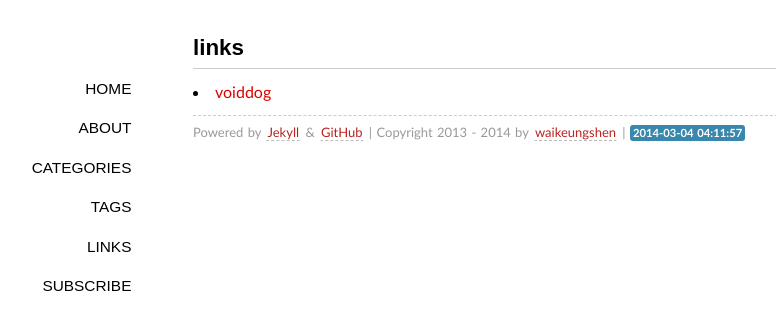
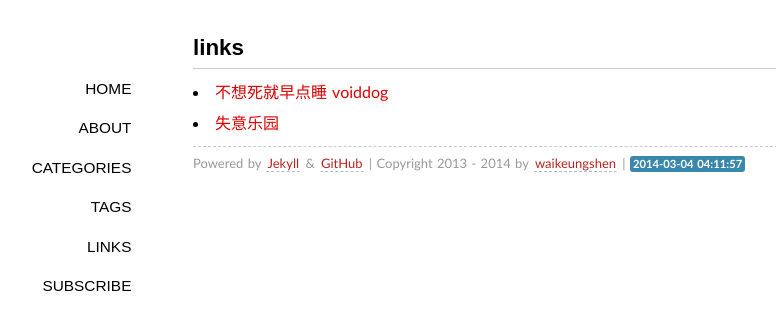
Before and after one commit to AndroidInternal/waikeung.github.com, a Jekyll site: the page built from links/index.md, in a window 1280 px wide. Shown: the top 330 px of the page, without its empty margins (147-923 px from the left). Built offline with Jekyll 4.4.1, drawn with Linux system fonts in a browser that asks for light colours; some web fonts are replaced; Markdown is read by kramdown in place of the engine named in the settings.

Commit message:
updata links

```diff
--- a/links/index.md
+++ b/links/index.md
@@ -4,4 +4,5 @@ layout: page
 comments: no
 ---
 
-* [voiddog](http://www.voiddog.com)
+* [不想死就早点睡 voiddog](http://www.voiddog.com)
+* [失意乐园](http://li-rui.org/)
```
